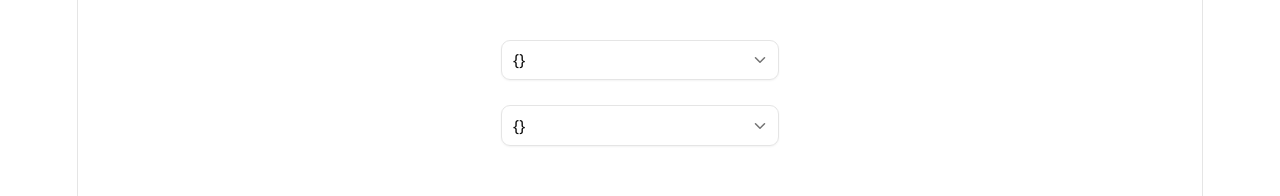
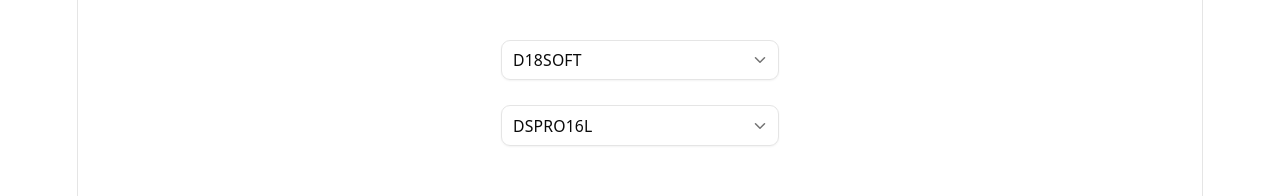
Before and after one commit to wongweixiang/strings_comparator, a React (Vite) app: page / in a window 1280 px wide. Shown: the top 196 px of the page. Built offline with nearby package versions, Linux system fonts and the light colour scheme; no server answers; grey boxes are pictures that could not be loaded.

Commit message:
fix: build errors

```diff
--- a/src/App.tsx
+++ b/src/App.tsx
@@ -4,21 +4,22 @@ import { useQuery } from "@tanstack/react-query";
 import { useState } from "react";
 
 import StringComparison from "./ComparisonTable";
+import type { Option } from "./constants/options";
 import { SearchBox } from "./SearchBox";
 import { compareStrings } from "./services/compareStrings";
 
 function App() {
-  const [string0, setString0] = useState({});
-  const [string1, setString1] = useState({});
+  const [string0, setString0] = useState<Option | null>({ name: "Ashaway Dynamite Soft 18", value: "D18SOFT"  });
+  const [string1, setString1] = useState<Option | null>({ name: "Diadem Solstice Pro 16L (1.25)", value: "DSPRO16L" });
   // console.log(string0, string1);
 
   const { data } = useQuery({
     queryKey: ["string-comparison", string0, string1],
     queryFn: () => compareStrings({
-      pcode: string0?.value,
-      string1pcode: string1?.value,
+      pcode: string0?.value as string,
+      string1pcode: string1?.value as string,
     }),
-    enabled: !!string0 && !!string1,
+    enabled: !!string0?.value && !!string1?.value,
   });
 
   return (
--- a/src/ComparisonTable.tsx
+++ b/src/ComparisonTable.tsx
@@ -1,59 +1,14 @@
+import type { FC } from "react";
+
+import { STAT_CONFIG, STAT_KEYS, type StatConfig } from "./constants/statConfig";
+import type { CompareStringsResponse, StringData } from "./services/compareStrings";
 
 
-type StatConfig = {
-  label: string;
-  sublabel: string;
-  higherIsBetter: boolean;
-  format?: (val: number | string) => string;
-};
 
-type StringData = {
-  name: string;
-  gauge: string;
-  material: string;
-  stats: Record<string, number | string>;
-};
-
-const STAT_CONFIG: Record<string, StatConfig> = {
-  stiffness: {
-    label: "Stiffness",
-    sublabel: "lb/in · lower is better",
-    higherIsBetter: false,
-  },
-  tensionLoss: {
-    label: "Tension loss",
-    sublabel: "% · lower is better",
-    higherIsBetter: false,
-    format: (v) => `${v}%`,
-  },
-  energyReturn: {
-    label: "Energy return",
-    sublabel: "% · higher is better",
-    higherIsBetter: true,
-    format: (v) => `${v}%`,
-  },
-  spinPotential: {
-    label: "Spin potential",
-    sublabel: "higher is better",
-    higherIsBetter: true,
-  },
-  stringFriction: {
-    label: "String friction",
-    sublabel: "COF · lower is better",
-    higherIsBetter: false,
-  },
-  ballFriction: {
-    label: "Ball friction",
-    sublabel: "COF · higher is better",
-    higherIsBetter: true,
-  },
-};
-
-const STAT_KEYS = Object.keys(STAT_CONFIG);
 
 const placeholder: StringData = {
+  code: "",
   name: "",
-  gauge: "",
   material: "",
   stats: {
     stiffness: '',
@@ -88,13 +43,13 @@ function formatVal(val: number | string, config: StatConfig): string {
 }
 
 type StatRowProps = {
-  statKey: string;
+  // statKey: string;
   config: StatConfig;
   valA: number | string;
   valB: number | string;
 };
 
-function StatRow({ statKey, config, valA, valB }: StatRowProps) {
+function StatRow({ config, valA, valB }: StatRowProps) {
   const numA = Number(valA);
   const numB = Number(valB);
   const max = Math.max(numA, numB);
@@ -157,7 +112,11 @@ function StatRow({ statKey, config, valA, valB }: StatRowProps) {
   );
 }
 
-const StringComparison = ({data}) => {
+type StringComparisonProps = {
+  data: CompareStringsResponse | undefined
+}
+
+const StringComparison: FC<StringComparisonProps> = ({ data }) => {
     const dataIncludingPlaceholder = data ?? { stringA: placeholder, stringB: placeholder }
 
     const {stringA, stringB} = dataIncludingPlaceholder
@@ -188,7 +147,6 @@ const StringComparison = ({data}) => {
         {STAT_KEYS.map((key) => (
           <StatRow
             key={key}
-            statKey={key}
             config={STAT_CONFIG[key]}
             valA={stringA.stats[key]}
             valB={stringB.stats[key]}
--- a/src/SearchBox.tsx
+++ b/src/SearchBox.tsx
@@ -10,14 +10,16 @@ import {
 } from "@/components/ui/combobox";
 import { options } from "@/constants/options";
 
+import type { Option } from "./constants/options";
+
 type StringOption = {
   name: string
   value: string
 }
 
 type SearchBoxProps = {
-  value?: StringOption;
-  setValue?: (value: StringOption) => void;
+  value?: StringOption | null;
+  setValue?: (value: StringOption | null) => void;
 };
 
 // value={value} onValueChange={setValue}
@@ -26,14 +28,14 @@ export const SearchBox: FC<SearchBoxProps> = ({ value, setValue }) => {
   return (
     <Combobox items={options}
     value={value} onValueChange={setValue}
-    itemToStringValue={(option) => option.name}
+    itemToStringValue={(option: Option) => option.name}
     >
       <ComboboxInput placeholder="Select a string"
       />
       <ComboboxContent>
         <ComboboxEmpty>No items found.</ComboboxEmpty>
         <ComboboxList>
-          {(string) => (
+          {(string: Option) => (
             <ComboboxItem key={string.name} value={string}>
               {string.name}
             </ComboboxItem>
--- a/src/constants/options.ts
+++ b/src/constants/options.ts
@@ -1,4 +1,4 @@
-type Option = { name: string; value: string };
+export type Option = { name: string; value: string };
 
 export const options: Option[] = [
   { name: "Alien Black Diamond 16", value: "ABD16" },
--- /dev/null
+++ b/src/constants/statConfig.ts
@@ -0,0 +1,43 @@
+export type StatConfig = {
+  label: string;
+  sublabel: string;
+  higherIsBetter: boolean;
+  format?: (val: number | string) => string;
+};
+
+export const STAT_CONFIG: Record<string, StatConfig> = {
+  stiffness: {
+    label: "Stiffness",
+    sublabel: "lb/in · lower is better",
+    higherIsBetter: false,
+  },
+  tensionLoss: {
+    label: "Tension loss",
+    sublabel: "% · lower is better",
+    higherIsBetter: false,
+    format: (v) => `${v}%`,
+  },
+  energyReturn: {
+    label: "Energy return",
+    sublabel: "% · higher is better",
+    higherIsBetter: true,
+    format: (v) => `${v}%`,
+  },
+  spinPotential: {
+    label: "Spin potential",
+    sublabel: "higher is better",
+    higherIsBetter: true,
+  },
+  stringFriction: {
+    label: "String friction",
+    sublabel: "COF · lower is better",
+    higherIsBetter: false,
+  },
+  ballFriction: {
+    label: "Ball friction",
+    sublabel: "COF · higher is better",
+    higherIsBetter: true,
+  },
+};
+
+export const STAT_KEYS = Object.keys(STAT_CONFIG) as Array<keyof typeof STAT_CONFIG>;
--- a/src/services/compareStrings.ts
+++ b/src/services/compareStrings.ts
@@ -1,3 +1,5 @@
+import type { STAT_CONFIG } from "@/constants/statConfig";
+
 import API from "./API";
 
 type CompareStringsParams = {
@@ -34,21 +36,14 @@ type CompareStringsResponse = {
 };
 */
 
-type StringData = {
+export type StringData = {
   code: string;
   name: string;
   material: string;
-  stats: {
-    stiffness: string,
-    tensionLoss: string,
-    energyReturn: string,
-    spinPotential: string,
-    stringFriction: string,
-    ballFriction: string,
-  };
+  stats: Record<keyof typeof STAT_CONFIG, number | string>;
 };
 
-type CompareStringsResponse = {
+export type CompareStringsResponse = {
   stringA: StringData
   stringB: StringData
 }
--- a/tsconfig.app.json
+++ b/tsconfig.app.json
@@ -1,5 +1,10 @@
 {
   "compilerOptions": {
+    "baseUrl": ".",
+    "paths": {
+      "@/*": ["./src/*"]
+    },
+    "ignoreDeprecations": "6.0",
     "tsBuildInfoFile": "./node_modules/.tmp/tsconfig.app.tsbuildinfo",
     "target": "es2023",
     "lib": ["ES2023", "DOM"],
```
